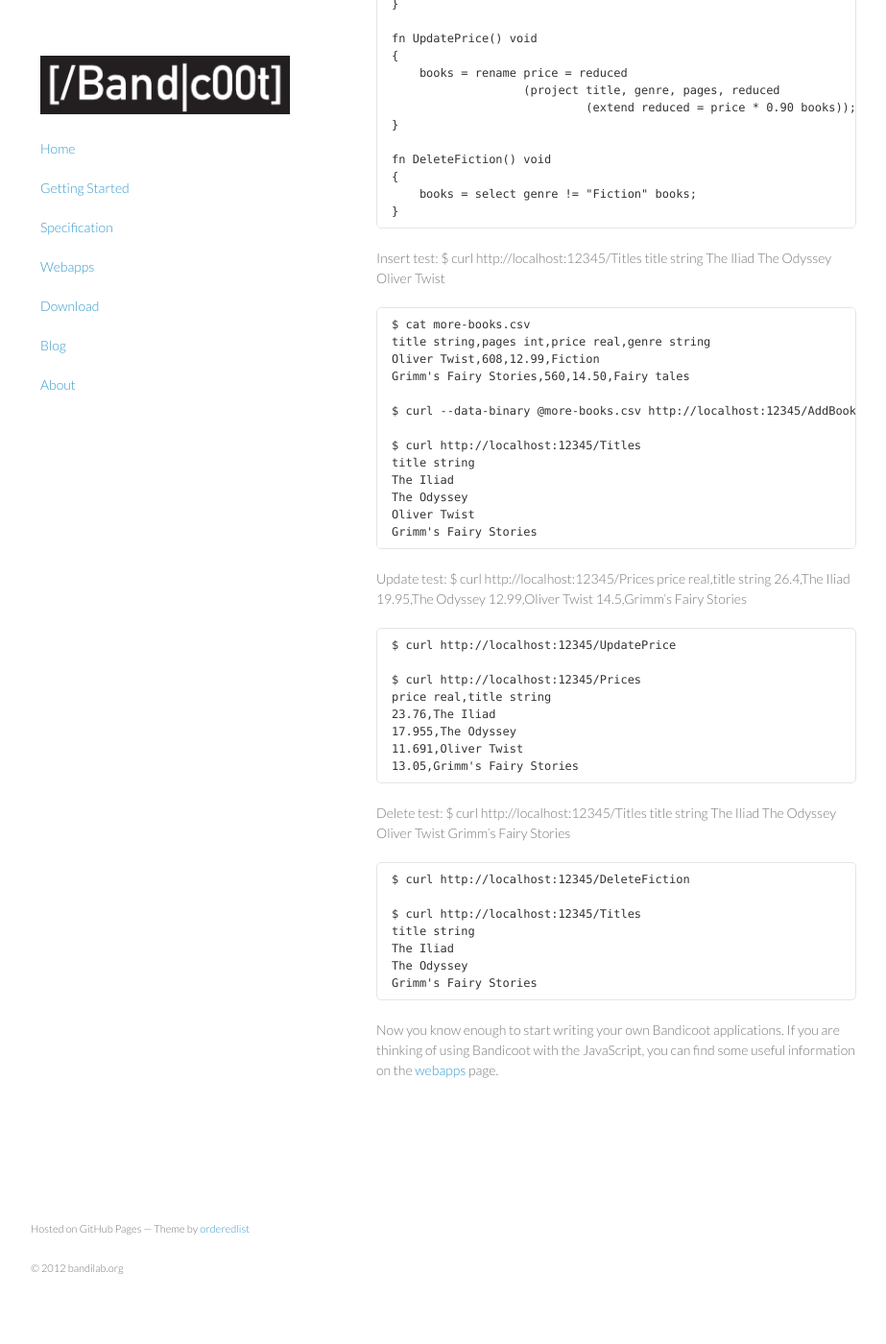
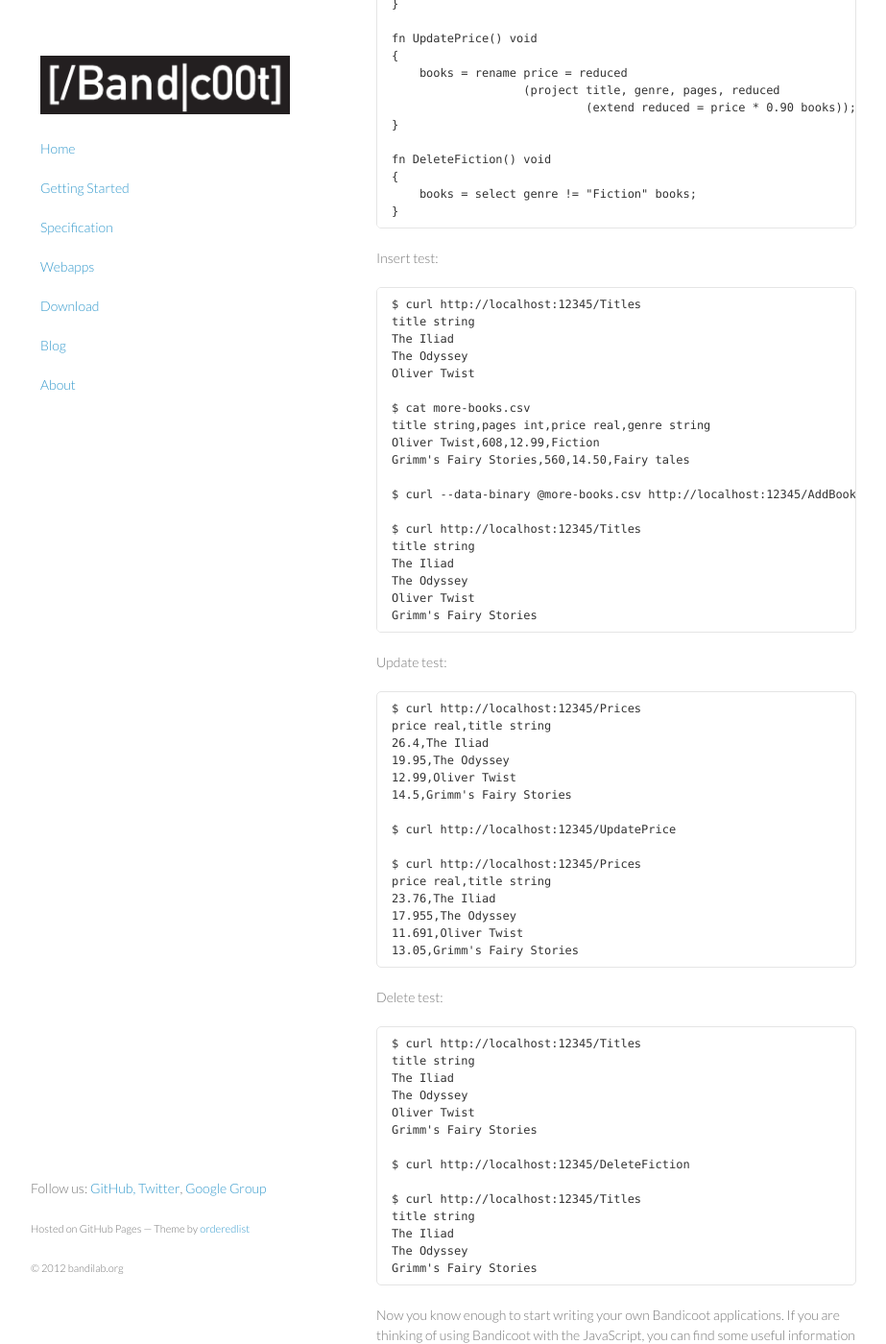
Before and after one commit to bandilab/bandilab.github.com, a Jekyll site: the page built from getting-started.md, in a window 1280 px wide and 1400 px high, scrolled down 3671 px. Shown: the whole window at 96% size, without its empty margins (178-1101 px from the left). Built offline with Jekyll 4.4.1, drawn with Linux system fonts in a browser that asks for light colours; some of the changed text lies outside the part shown.

Commit message:
google analytics + cleanups

```diff
--- a/_includes/footer.html
+++ b/_includes/footer.html
@@ -1,2 +1,5 @@
+<p>Follow us:
+<a href="http://github.com/bandilab/bandicoot">GitHub<a>, <a href="http://twitter.com/bandilab">Twitter</a>, <a href="http://groups.google.com/group/bandicoot">Google Group</a>
+</p>
 <p><small>Hosted on GitHub Pages &mdash; Theme by <a href="https://github.com/orderedlist">orderedlist</a></small></p>
 <p><small>&copy; 2012 bandilab.org</small></p>
--- a/getting-started.md
+++ b/getting-started.md
@@ -5,12 +5,10 @@
 
 ## Start Up
 
-{% highlight bash %}
-$ tar xvfz bandicoot-v5.tar.gz
-$ cd bandicoot-v5/examples
-$ mkdir volume
-$ ./bandicoot start -p 12345 -c program.b -d volume -s tx.state
-{% endhighlight %}
+    $ tar xvfz bandicoot-v5.tar.gz
+    $ cd bandicoot-v5/examples
+    $ mkdir volume
+    $ ./bandicoot start -p 12345 -c program.b -d volume -s tx.state
 
 To stop Bandicoot simply kill it or press CTRL-C in the terminal. All
 in-progress transactions will be rolled back automatically.
@@ -201,6 +199,7 @@
     }
 
 Insert test:
+
     $ curl http://localhost:12345/Titles
     title string
     The Iliad
@@ -222,6 +221,7 @@
     Grimm's Fairy Stories
 
 Update test:
+
     $ curl http://localhost:12345/Prices
     price real,title string
     26.4,The Iliad
@@ -239,6 +239,7 @@
     13.05,Grimm's Fairy Stories
 
 Delete test:
+
     $ curl http://localhost:12345/Titles
     title string
     The Iliad
```
Also changed, not shown: _layouts/page.html (+16 -0 lines), index.md (+0 -5 lines).
